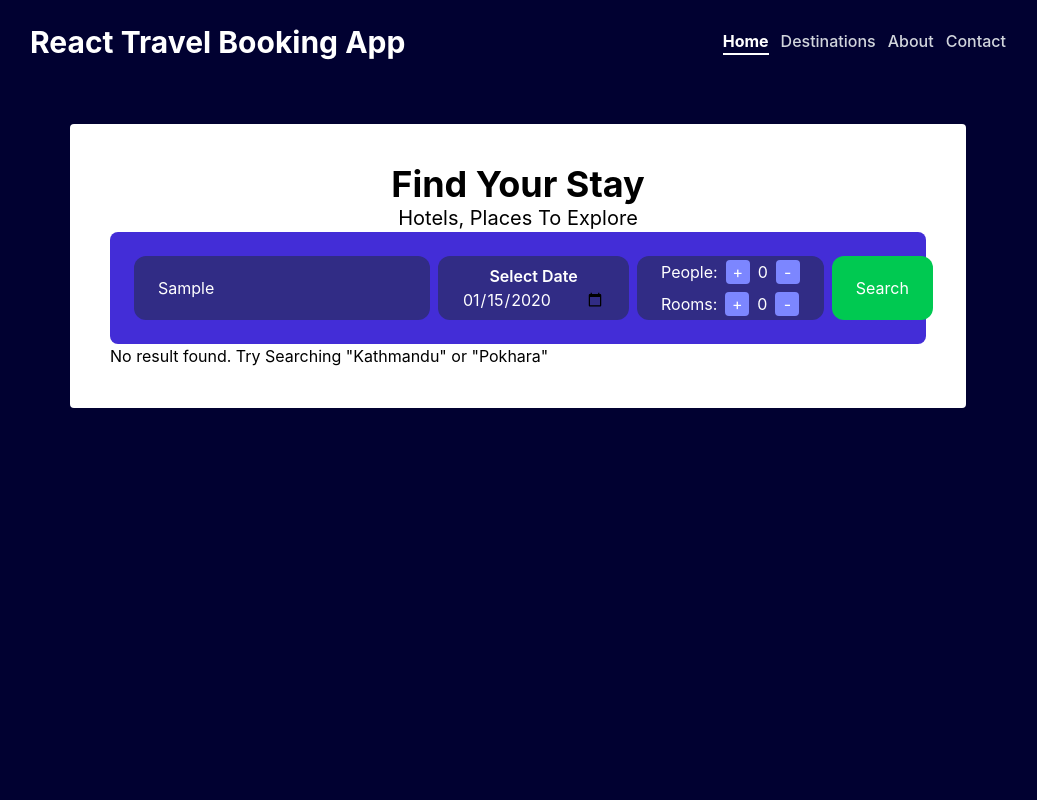
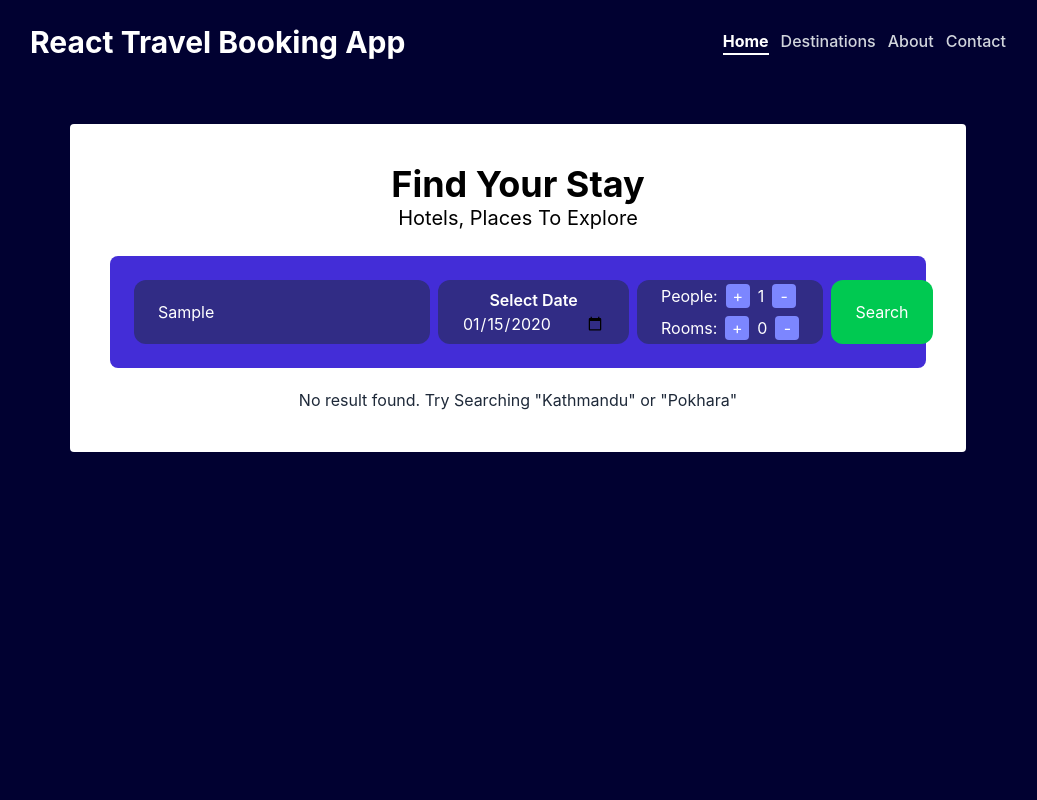
Before and after one commit to rohitshah316/React-Travel-Booking-App, a React (Vite) app: page / in a window 1280 px wide. Both pictures are taken after typing "Sample", "2020-01-15" into the empty fields and a click on the button "Search". Shown: the top 800 px of the page, without its empty margins (122-1159 px from the left). Built offline with nearby package versions, Linux system fonts and the light colour scheme.

Commit message:
Completed Project

```diff
--- a/src/App.jsx
+++ b/src/App.jsx
@@ -6,18 +6,22 @@ import About from './pages/About'
 import Contact from './pages/Contact'
 import Destinations from './pages/Destinations'
 import DestinationDetail from './pages/DestinationDetail'
+import Footer from './components/layout/Footer'
 const App = () => {
   return (
     <BrowserRouter>
     <Navbar/>
 
-          <Routes>
+          <div className='min-h-screen'>
+            <Routes>
             <Route path='/' element={<Home/>}/>
             <Route path='/about' element={<About/>}/>
             <Route path='/contact' element={<Contact/>}/>
             <Route path='/destinations' element={<Destinations/>}/>
             <Route path='/destinations/:id' element={<DestinationDetail/>}/>
           </Routes>
+          </div>
+        <Footer/>
     </BrowserRouter>
   )
 }
--- a/src/components/common/HotelCard.jsx
+++ b/src/components/common/HotelCard.jsx
@@ -1,20 +1,27 @@
 import React from 'react'
+import { MdStarRate } from "react-icons/md";
 
 const HotelCard = ({hotel}) => {
 
+    const rateColor=(rating)=>{
+        if(rating>4) return 'text-green-800';
+        if(rating>3) return 'text-yellow-800';
+        if(rating>2) return 'text-yellow-500'
+        else return 'text-red-500'
+    }
 
   return (
-    <div className='flex h-64'>
-        <img src={hotel.image} alt={hotel.title} />
+    <div className='flex md:flex-row flex-col md:h-64 overflow-hidden bg-gray-300 gap-2 my-6 p-6 rounded-2xl ring hover:-translate-y-2 cursor-pointer'>
+        <img src={hotel.image} alt={hotel.title} className=' md:overflow-hidden'/>
         <div>
-            <h2>{hotel.title}</h2>
-        <p>{hotel.description}</p>
+            <h2 className='font-semibold text-2xl'>{hotel.title}</h2>
+        <p className='text-gray-800'>{hotel.description}</p>
         </div>
 
-        <div>
-            <p>${hotel.price}</p>
-            <p>{hotel.rating}</p>
-            <p>{hotel.availability===true?'Available':'Not Available'}</p>
+        <div className='flex flex-col gap-2'>
+            <p className='text-white font-bold text-2xl bg-green-500 text-center px-6 rounded-2xl hover:bg-green-600'>${hotel.price}</p>
+            <p className={`${rateColor(hotel.rating)} font-semibold flex items-center`}>{hotel.rating}<MdStarRate/></p>
+            <p className={`${hotel.availability===true?'text-green-500':'text-red-500'} bg-blue-900 font-bold px-6 py-1 rounded-2xl text-center text-sm`}>{hotel.availability===true?'Available':'Not Available'} </p>
         </div>
 
     </div>
--- a/src/components/common/SearchBox.jsx
+++ b/src/components/common/SearchBox.jsx
@@ -29,7 +29,7 @@ const SearchBox = ({destination,setDestination,date,setDate,people,setPeople,roo
             <p>People:</p>
             <button onClick={(e)=>setPeople(c=>c+1)} className='bg-indigo-400 px-2 rounded w-6 flex items-center justify-center hover:bg-indigo-500 cursor-pointer'>+</button>
             <span>{people}</span>
-            <button onClick={(e)=>setPeople(c=>c>0?c-1:0)} className='bg-indigo-400 px-2 rounded w-6 flex items-center justify-center hover:bg-indigo-500 cursor-pointer'>-</button>
+            <button onClick={(e)=>setPeople(c=>c>1?c-1:1)} className='bg-indigo-400 px-2 rounded w-6 flex items-center justify-center hover:bg-indigo-500 cursor-pointer'>-</button>
         </div>
         <div className='flex items-center gap-2'>
             <p>Rooms:</p>
--- /dev/null
+++ b/src/components/layout/Footer.jsx
@@ -0,0 +1,21 @@
+import React from 'react';
+
+const Footer = () => {
+  return (
+    <footer className="relative mt-10 bottom-0 w-full bg-gray-800 text-white py-4 text-center">
+      <p className="text-sm">
+        Created by <span className="font-semibold">Rohit Shah</span>
+      </p>
+      <a
+        href="https://github.com/rohitshah316/React-Travel-Booking-App.git"
+        target="_blank"
+        rel="noopener noreferrer"
+        className="text-blue-400 hover:underline text-sm"
+      >
+        Click here for GitHub
+      </a>
+    </footer>
+  );
+};
+
+export default Footer;
--- a/src/components/layout/Navbar.jsx
+++ b/src/components/layout/Navbar.jsx
@@ -1,5 +1,5 @@
 import React, { useState } from 'react'
-import { NavLink } from 'react-router-dom'
+import { NavLink,Link } from 'react-router-dom'
 import { HiMenu, HiX } from "react-icons/hi";
 
 const Navbar = () => {
@@ -8,7 +8,7 @@ const Navbar = () => {
   return (
     <nav className='h-3xl p-6 max-w-5xl mx-auto'>
         <div className='flex justify-between items-center'>
-            <h1 className='md:text-3xl text-xl font-bold '>React Travel Booking App</h1>
+            <h1 className='md:text-3xl text-xl font-bold '><Link to='/'>React Travel Booking App</Link></h1>
 
         <ul className='hidden md:flex gap-3 font-medium text-gray-300'>
             <NavLink to='/'>Home</NavLink>
--- a/src/data/data.jsx
+++ b/src/data/data.jsx
@@ -26,6 +26,66 @@ export const destinationsData = [
     image: "https://cdn.pixabay.com/photo/2020/11/24/11/36/bedroom-5772286_1280.jpg",
     description:
       "Popular budget-friendly hotel in Thamel with a peaceful garden.",
+  },
+  {
+    id: 103,
+    title: "Hotel Shanker",
+    rating: 4.3,
+    price: 90,
+    availability: true,
+    image: "https://cdn.pixabay.com/photo/2020/10/18/09/16/bedroom-5664221_1280.jpg",
+    description:
+      "Elegant heritage hotel offering classic comfort and modern amenities.",
+  },
+  {
+    id: 104,
+    title: "Aloft Kathmandu Thamel",
+    rating: 4.6,
+    price: 110,
+    availability: true,
+    image: "https://cdn.pixabay.com/photo/2020/11/24/11/36/bedroom-5772286_1280.jpg",
+    description:
+      "Trendy hotel with vibrant design, rooftop bar, and city views.",
+  },
+  {
+    id: 105,
+    title: "Hotel Mulberry",
+    rating: 4.4,
+    price: 100,
+    availability: false,
+    image: "https://cdn.pixabay.com/photo/2020/10/18/09/16/bedroom-5664221_1280.jpg",
+    description:
+      "Modern boutique hotel with stylish rooms and rooftop pool.",
+  },
+  {
+    id: 106,
+    title: "Thamel Eco Resort",
+    rating: 4.1,
+    price: 50,
+    availability: true,
+    image: "https://cdn.pixabay.com/photo/2020/11/24/11/36/bedroom-5772286_1280.jpg",
+    description:
+      "Eco-friendly stay with a relaxing garden atmosphere in Thamel.",
+  },
+  {
+    id: 107,
+    title: "Hotel Himalaya",
+    rating: 4.3,
+    price: 85,
+    availability: true,
+    image: "https://cdn.pixabay.com/photo/2020/10/18/09/16/bedroom-5664221_1280.jpg",
+    description:
+      "Comfortable hotel with spacious rooms and great service.",
+  },
+  {
+    id: 108,
+    title: "The Address Kathmandu Hotel",
+    rating: 4.0,
+    price: 70,
+    availability: false,
+    image: "https://cdn.pixabay.com/photo/2020/11/24/11/36/bedroom-5772286_1280.jpg",
+    description:
+      "Cozy hotel with modern decor and convenient location.",
   },
 ],
       places: [
--- a/src/pages/About.jsx
+++ b/src/pages/About.jsx
@@ -5,9 +5,9 @@ const About = () => {
   return (
     <section className='mx-auto max-w-4xl p-10'>
         <h2 className='text-3xl font-bold my-10 text-center'>About Us</h2>
-       <div className='flex flex-col gap-10 text-lg text-gray-600'>
+       <div className='flex flex-col gap-10 text-lg'>
         <div className='flex flex-col md:flex-row gap-10'>
-             <p>Welcome to our travel booking platform — a modern, user-friendly web application built to make exploring the world easier and more accessible. This project is designed as a practice application using React.js, showcasing how a real-world travel service might look and function.</p>
+             <p>Welcome to our travel booking platform, a modern, user-friendly web application built to make exploring the world easier and more accessible. This project is designed as a practice application using React.js, showcasing how a real-world travel service might look and function.</p>
 
          <img src={about_page} alt="about_page"  className='w-100'/>
         </div>
--- a/src/pages/Home.jsx
+++ b/src/pages/Home.jsx
@@ -3,11 +3,12 @@ import SearchBox from '../components/common/SearchBox'
 import { destinationsData } from '../data/data';
 import Results from '../components/common/Results';
 
+
 const Home = () => {
 
   const [destination,setDestination]=useState("");
   const [date,setDate]=useState("");
-  const [people,setPeople]=useState(0);
+  const [people,setPeople]=useState(1);
   const [rooms,setRooms]=useState(0);
 
   const [results,setResults]=useState(null)
@@ -29,7 +30,7 @@ const Home = () => {
   return (
     <section className='max-w-4xl mt-10 mx-auto bg-white text-black p-10 md:rounded flex flex-col'>
         <h2 className='text-4xl font-bold mx-auto'>Find Your Stay</h2>
-        <p className='text-xl mx-auto'>Hotels, Places To Explore</p>
+        <p className='text-xl mx-auto mb-6'>Hotels, Places To Explore</p>
 
         <SearchBox
         destination={destination}
@@ -46,7 +47,7 @@ const Home = () => {
 
         <div>
           {results==="not-found" && (
-            <p>No result found. Try Searching "Kathmandu" or "Pokhara"</p>
+            <p className='text-gray-800 text-center mt-5'>No result found. Try Searching "Kathmandu" or "Pokhara"</p>
           )}
         </div>
 
```
Also changed, not shown: src/components/common/Results.jsx (+20 -4 lines), public/react-travel-booking-app.png (added), 1 other file (tests, documents, lock files or other folders). Lines whose indentation alone changed are shown as unchanged.
